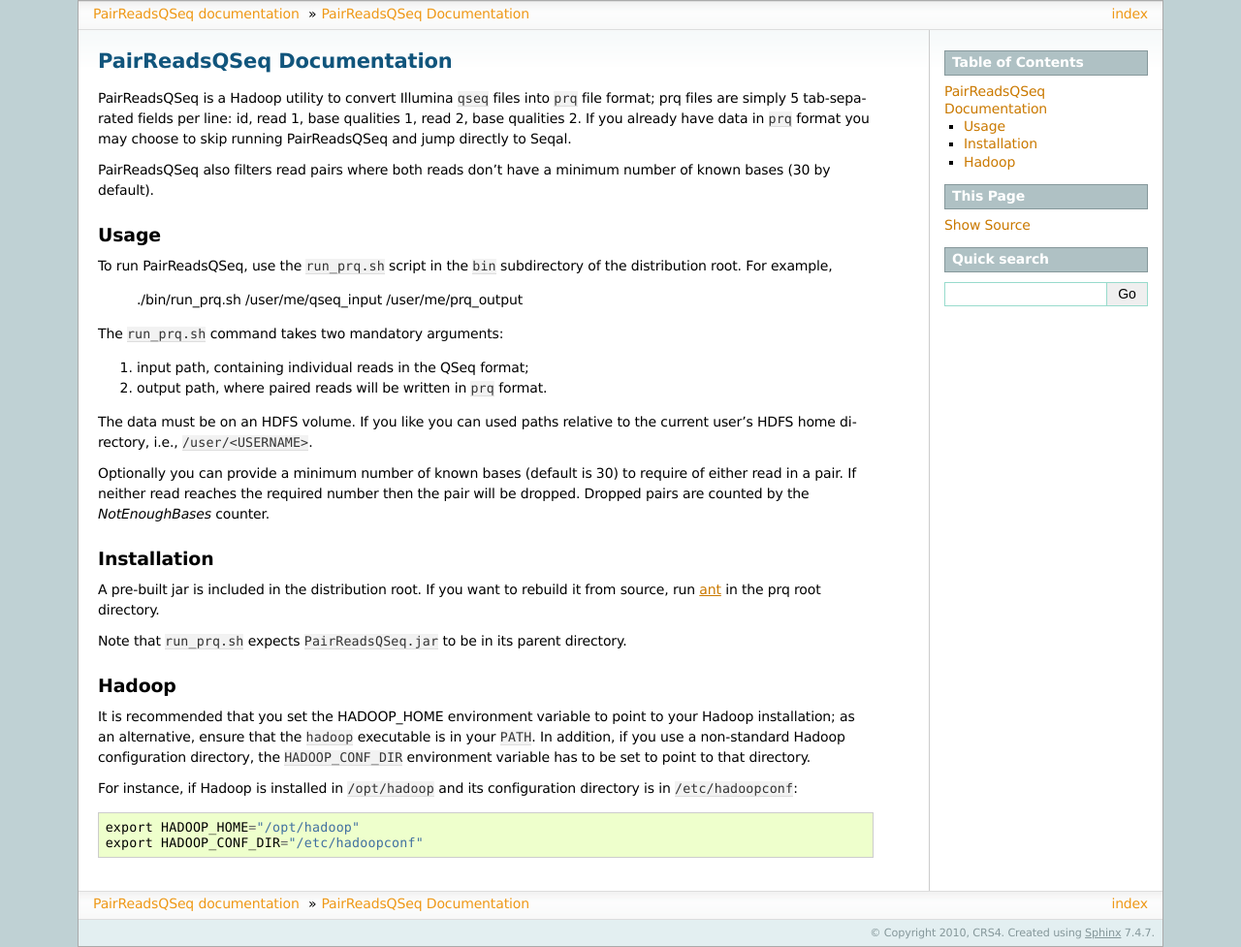
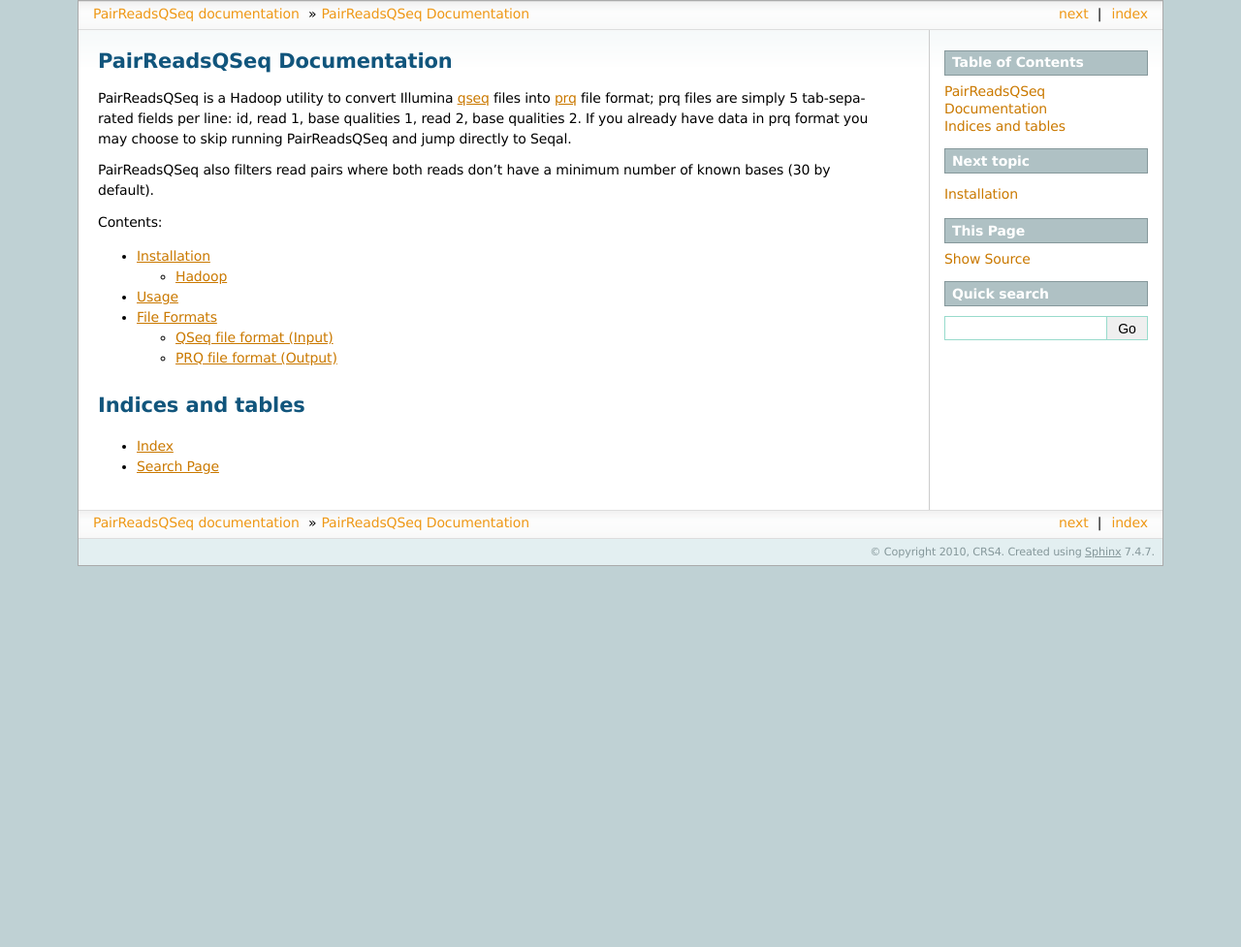
Before and after one commit to crs4/seal, a Sphinx documentation site: the page built from docs/index.rst, in a window 1280 px wide. Shown: the whole page at 97% size. Built offline with Sphinx 7.4.7, drawn with Linux system fonts in a browser that asks for light colours; formulas are drawn with MathJax 3; after the commit the page ends 900 px from its top, so only the background shows below that.

Commit message:
more documentation, including file formats

```diff
--- a/docs/index.rst
+++ b/docs/index.rst
@@ -4,58 +4,30 @@
 PairReadsQSeq |release| Documentation
 =====================================
 
-PairReadsQSeq is a Hadoop utility to convert  Illumina ``qseq`` files into
-``prq`` file format; prq files are simply 5 tab-separated fields per line:
+PairReadsQSeq is a Hadoop utility to convert  Illumina `qseq`_ files into
+`prq`_ file format; prq files are simply 5 tab-separated fields per line:
 id, read 1, base qualities 1, read 2, base qualities 2.
-If you already have data in ``prq`` format you may
+If you already have data in prq format you may
 choose to skip running PairReadsQSeq and jump directly to Seqal.
 
 PairReadsQSeq also filters read pairs where both reads don't have a minimum
 number of known bases (30 by default).
 
-Usage
------
+Contents:
 
-To run PairReadsQSeq, use the ``run_prq.sh`` script in the ``bin``
-subdirectory of the distribution root.  For example,
+.. toctree::
+   :maxdepth: 2
 
-  ./bin/run_prq.sh /user/me/qseq_input /user/me/prq_output
+   installation
+   usage
+   file_formats
 
-The ``run_prq.sh`` command takes two mandatory arguments:
 
-#. input path, containing individual reads in the QSeq format;
-#. output path, where paired reads will be written in ``prq`` format.
+Indices and tables
+==================
 
-The data must be on an HDFS volume. If you like you can used paths relative
-to the current user's HDFS home directory, i.e., ``/user/<USERNAME>``.
+* :ref:`genindex`
+* :ref:`search`
 
-Optionally you can provide a minimum number of known bases (default is 30) to
-require of either read in a pair.  If neither read reaches the required number
-then the pair will be dropped.  Dropped pairs are counted by the
-*NotEnoughBases* counter.
-
-Installation
-------------
-
-A pre-built jar is included in the distribution root.  If you want to
-rebuild it from source, run `ant <http://ant.apache.org>`_ in the prq root
-directory.
-
-Note that ``run_prq.sh`` expects ``PairReadsQSeq.jar`` to be in its
-parent directory.
-
-Hadoop
--------
-
-It is recommended that you set the HADOOP_HOME environment variable to
-point to your Hadoop installation; as an alternative, ensure that the
-``hadoop`` executable is in your ``PATH``.
-In addition, if you use a non-standard Hadoop configuration directory,
-the ``HADOOP_CONF_DIR`` environment variable has to be set to point to
-that directory.
-
-For instance, if Hadoop is installed in ``/opt/hadoop`` and its
-configuration directory is in ``/etc/hadoopconf``::
-
- export HADOOP_HOME="/opt/hadoop"
- export HADOOP_CONF_DIR="/etc/hadoopconf"
+.. _qseq: file_formats.html#qseq-file-format-input
+.. _prq: file_formats.html#prq-file-format-output
```
Also changed, not shown: docs/file_formats.rst (added, +62 -0 lines), docs/installation.rst (+21 -2 lines), docs/usage.rst (+13 -21 lines).
